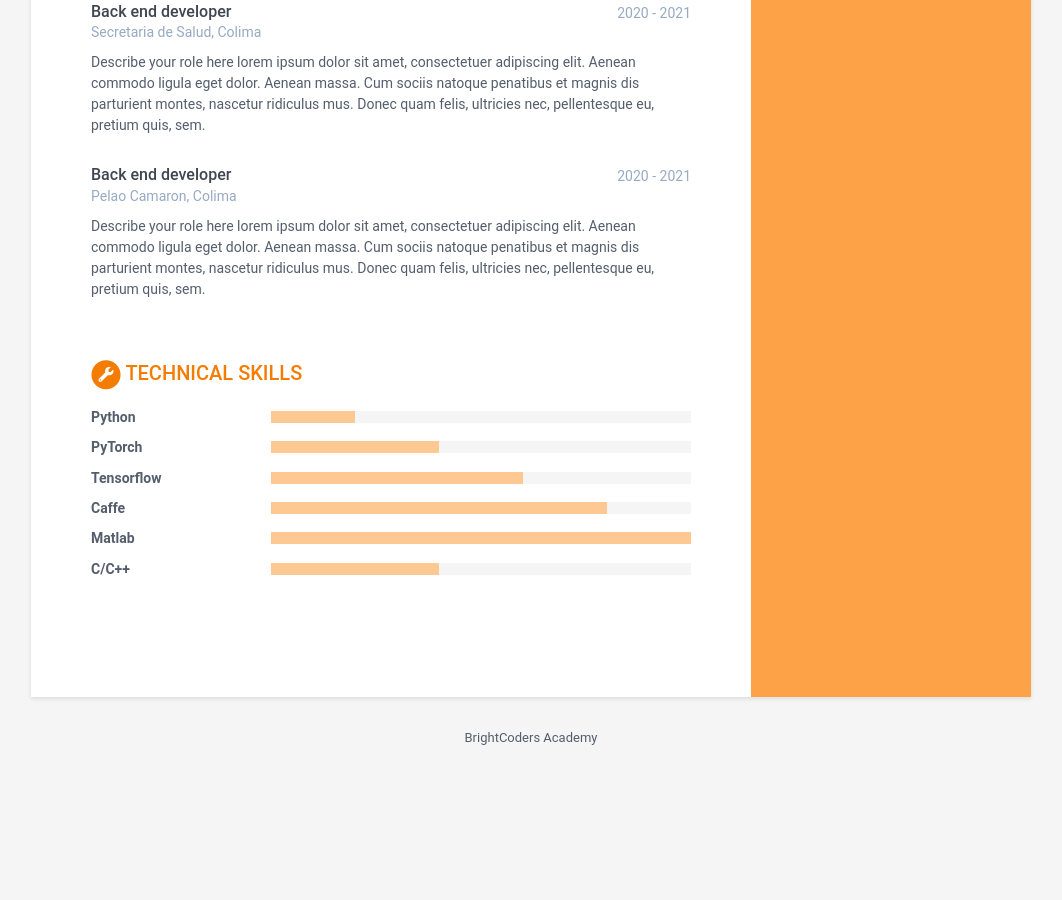
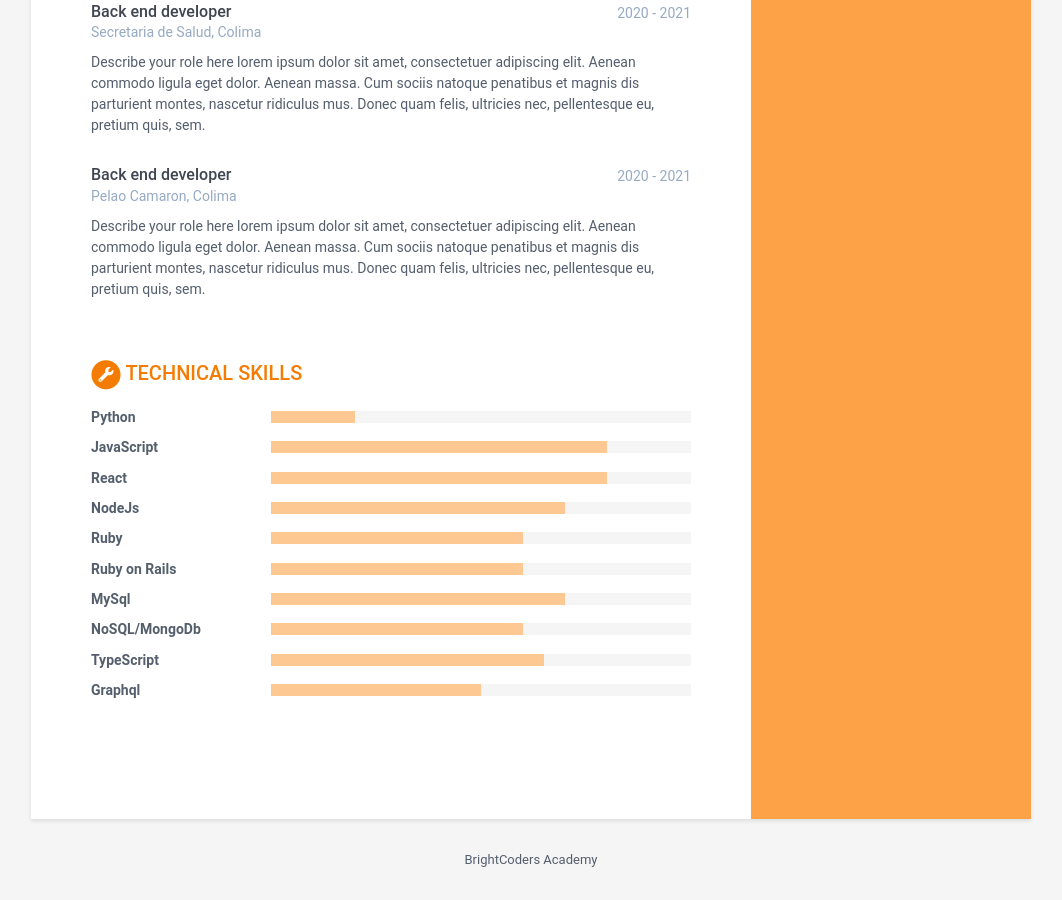
Before and after one commit to BC-MAY-21-ROR/kata-04-resume-OmarRoBra, a Jekyll site: the page built from index.html, in a window 1280 px wide and 900 px high, scrolled down 1322 px. Shown: the whole window, without its empty margins (109-1171 px from the left). Built offline with Jekyll 4.4.1, drawn with Linux system fonts in a browser that asks for light colours; before the commit the page ends 2101 px from its top, so only the background shows below that.

Commit message:
Update data.yml

```diff
--- a/_data/data.yml
+++ b/_data/data.yml
@@ -143,20 +143,32 @@ skills:
     - name: Python
       level: 20%
 
-    - name: PyTorch
-      level: 40%
+    - name: JavaScript
+      level: 80%
 
-    - name: Tensorflow
+    - name: React
+      level: 80%
+
+    - name: NodeJs
+      level: 70%
+
+    - name: Ruby
       level: 60%
 
-    - name: Caffe
-      level: 80%
+    - name: Ruby on Rails
+      level: 60%
 
-    - name: Matlab
-      level: 100%
+    - name: MySql
+      level: 70%
 
-    - name: C/C++
-      level: 40%
+    - name: NoSQL/MongoDb
+      level: 60%
+
+    - name: TypeScript
+      level: 65%
+
+    - name: Graphql
+      level: 50%
 
 # NO MODIFICAR
 footer: >
```
